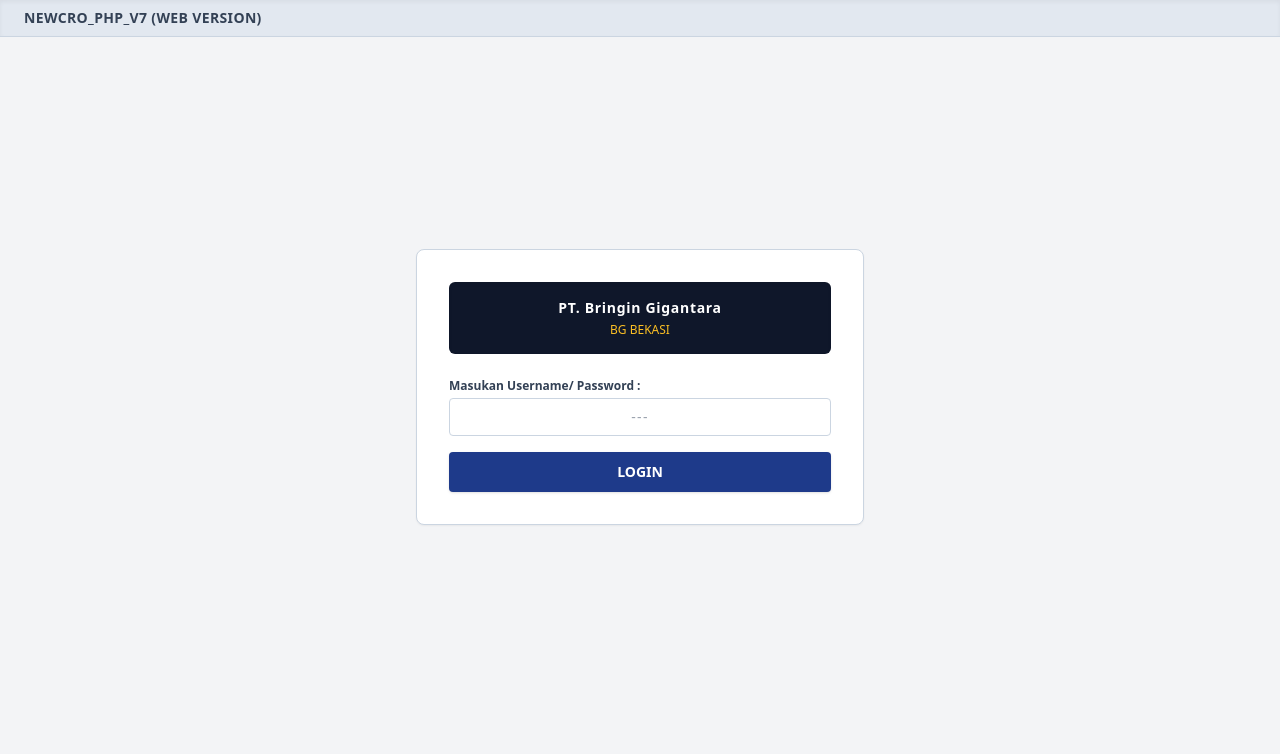
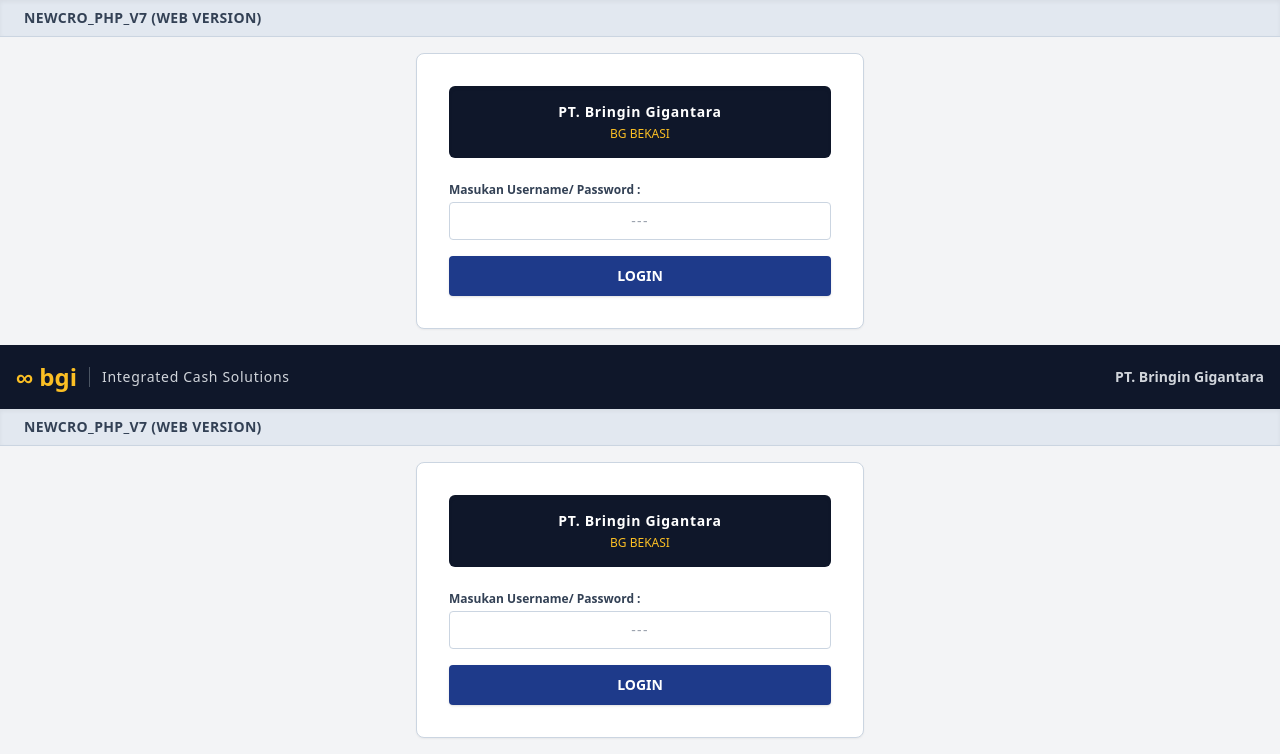
Before and after one commit to susanto313bg/Project-kunci, a Python web app: template templates/login.html in a window 1280 px wide. Shown: the part 64-818 px from the top of the page. Before the commit the page ends 589 px from the top, so only its background shows below. Run offline with Jinja, Linux system fonts and the light colour scheme; the template is opened without the code that fills it, so the values that code supplies are empty; some libraries are stand-ins or nearby versions.

Commit message:
Update login.html

```diff
--- a/templates/login.html
+++ b/templates/login.html
@@ -46,4 +46,52 @@
     </div>
 
 </body>
+</html><!DOCTYPE html>
+<html lang="id">
+<head>
+    <meta charset="UTF-8">
+    <meta name="viewport" content="width=device-width, initial-scale=1.0">
+    <title>NEWCRO_PHP_V7 (WEB VERSION)</title>
+    <script src="https://cdn.tailwindcss.com"></script>
+</head>
+<body class="bg-gray-100 min-h-screen flex flex-col font-sans">
+
+    <!-- Header / Navbar -->
+    <header class="bg-[#0f172a] text-white p-4 shadow-md flex items-center justify-between">
+        <div class="flex items-center space-x-3">
+            <span class="text-2xl font-bold text-amber-400">∞ bgi</span>
+            <span class="text-sm tracking-wider text-gray-300 border-l pl-3 border-gray-600">Integrated Cash Solutions</span>
+        </div>
+        <div class="text-sm font-semibold text-gray-300">
+            PT. Bringin Gigantara
+        </div>
+    </header>
+
+    <!-- Sub Header Title -->
+    <div class="bg-slate-200 py-2 px-6 text-slate-700 font-semibold text-sm tracking-wide shadow-inner border-b border-slate-300">
+        NEWCRO_PHP_V7 (WEB VERSION)
+    </div>
+
+    <!-- Main Content Area (Login Form Box) -->
+    <div class="flex-1 flex items-center justify-center p-4">
+        <div class="bg-white p-8 rounded-lg shadow-sm border border-slate-300 w-full max-w-md">
+
+            <div class="bg-slate-900 text-white p-4 rounded-md text-center mb-6 shadow-inner">
+                <h2 class="font-bold text-sm tracking-wider">PT. Bringin Gigantara</h2>
+                <p class="text-xs text-amber-400 mt-1">BG BEKASI</p>
+            </div>
+
+            <form action="/login" method="POST" class="space-y-4">
+                <div>
+                    <label class="block text-xs font-bold text-slate-700 mb-1">Masukan Username/ Password :</label>
+                    <input type="password" name="password" required class="w-full border border-slate-300 rounded px-2.5 py-2 text-sm focus:outline-none focus:ring-1 focus:ring-slate-800 text-center tracking-widest" placeholder="---">
+                </div>
+                <button type="submit" class="w-full bg-[#1e3a8a] hover:bg-blue-900 text-white font-bold py-2.5 rounded text-sm shadow transition">
+                    LOGIN
+                </button>
+            </form>
+        </div>
+    </div>
+
+</body>
 </html>
```
